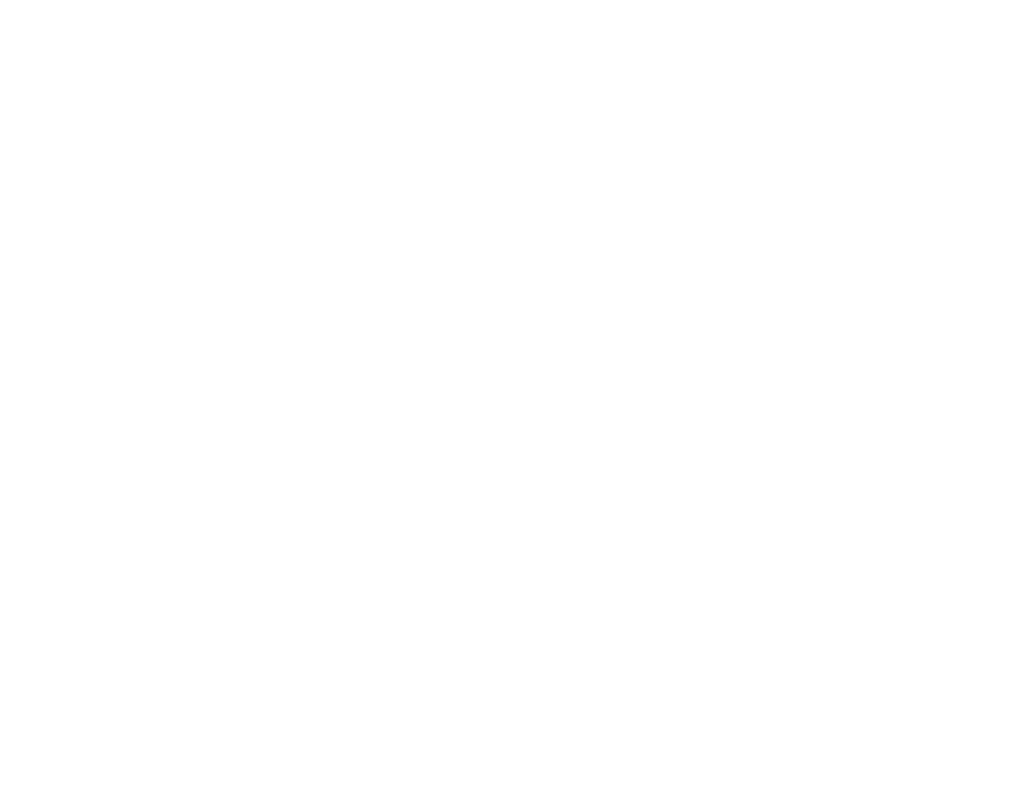
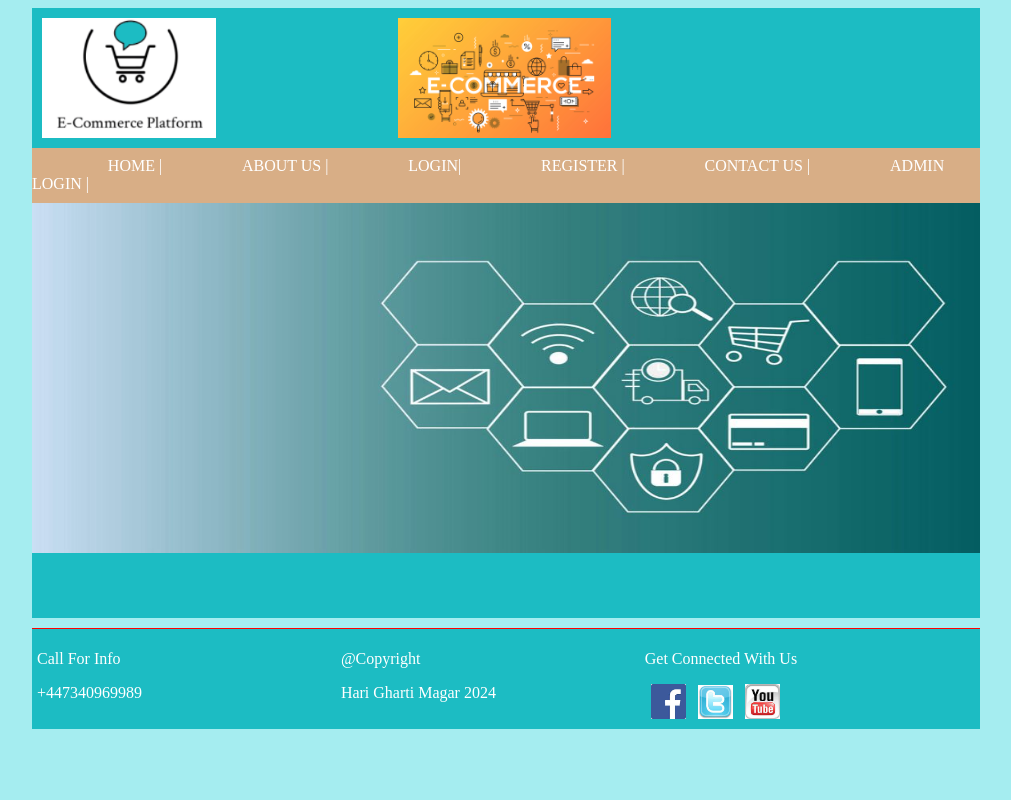
Before and after one commit to harimagar/ecommerce, a PHP site: page / in a window 1280 px wide. Before the commit the part shown is empty. Shown: the whole page, without its empty margins (134-1145 px from the left). Run offline with PHP 8.4, Linux system fonts and the light colour scheme.

Commit message:
Basic Layout

```diff
--- /dev/null
+++ b/database.php
@@ -0,0 +1,15 @@
+<?php
+		$host = "localhost";
+		$username = "root";
+		$password = "";
+
+
+			$conn = mysqli_connect($host,$username,$password) or die ("could not connect" .mysqli_error());
+			if(!mysqli_select_db($conn, "grocery_store_db"))
+			{
+				header("Location: setup.php");
+				exit();
+			}
+			//mysql_select_db("grocery_store_db") or die("database doesnot exist");
+
+?>
--- /dev/null
+++ b/footer.php
@@ -0,0 +1,16 @@
+		<div class="footer">
+       		<div class="footer-inside">
+            	<p>Call For Info</p>
+                <p>+447340969989</p>
+            </div>
+        	<div class="footer-inside">
+                <p>@Copyright</p>
+                <p>Hari Gharti Magar 2024</p>
+        	</div>
+            <div class="footer-inside">
+            	<p>Get Connected With Us</p>
+                <p><a href="http://www.facebook.com" target="_blank"><img src="images/fb-logo.jpg" alt="FACEBOOK"/></a><a href="http://www.twitter.com" target="_blank"><img src="images/twitter.jpg" alt="TWITTER"/></a><a href="http://www.youtube.com" target="_blank"><img src="images/youtube.jpg" alt="YOUTUBE"/></a></p></p>
+        	</div>
+
+            <div class="clr"></div>
+       </div> <!--end of footer div-->
--- /dev/null
+++ b/header.php
@@ -0,0 +1,21 @@
+<?php
+	include('database.php');
+?>
+<html>
+<head>
+	<title>E-Commerce Platform</title>
+    <link href="style.css" rel="stylesheet" type="text/css" />
+</head>
+
+<body>
+	<div class="wrapper">
+    	<div class="header">
+        	<div class="header-logo">
+				<a href="index.php"><img height="100%" src="images/logo.png" /></a>
+            </div>
+            <div class="header-image">
+
+                <img src="images/ecommerce.jpg" alt="image not found" />
+            </div>
+
+    	</div>
--- a/index.php
+++ b/index.php
@@ -1,11 +1,16 @@
-<html>
-<head>
-	<title>E-Commerce Platform</title>
-    <link href="style.css" rel="stylesheet" type="text/css" />
-</head>
+		<?php include('header.php');?>
+        <?php include('menu.php');?>
+        <?php include('slider.php');?>
 
-<body>
+       	<div class="content">
+            <div class="content">
+
+        	</div>
 
 
+        </div> <!--end of content div-->
+
+       <?php include('footer.php');?>
+    </div> <!--end of wrapper div-->
 </body>
 </html>
--- /dev/null
+++ b/menu.php
@@ -0,0 +1,8 @@
+<div class="menu-bar">
+	<a href="index.php">HOME |</a>
+    <a href="about-us.php">ABOUT US |</a>
+    <a href="login-system.php">LOGIN|</a>
+    <a href="register-system.php">REGISTER |</a>
+    <a href="contact-us.php">CONTACT US |</a>
+    <a href="admin-login.php">ADMIN LOGIN |</a>
+</div>
--- /dev/null
+++ b/slider.php
@@ -0,0 +1,3 @@
+<div class="slider">
+    	<img src="images/banner.jpg" alt="No Slider Available" />
+</div>
--- a/style.css
+++ b/style.css
@@ -0,0 +1,122 @@
+body
+{
+	background-color:#a5edf0   ;
+}
+
+.wrapper
+{
+	width:75%;
+	margin:auto;
+	background-color:#1cbcc3;
+	color: white;
+}
+.header
+{
+	padding:10px;
+	width:75%;
+	height:120px;
+
+}
+.header-logo
+{
+	width:50%;
+	float:left;
+}
+.header-image
+{
+	width:50%;
+	float:right;
+
+}
+.header-image img{
+	width: 60%;
+	height: 100%;
+}
+/*end of header */
+
+.menu-bar
+{
+	width:100%;
+	background-color:#d8ae86;
+	padding-bottom:1%;
+	padding-top:1%;
+}
+.menu-bar a
+{
+	text-decoration:none;
+	color:white;
+	padding-left:8%;
+}
+.menu-bar a:hover
+{
+	text-decoration:underline;
+}
+/*end of menu-bar*/
+
+.slider{
+
+}
+
+.slider img{
+	width: 100%;
+	height: 350px;
+}
+/*end of slider*/
+
+.content
+{
+	width:98%;
+	/*background-color:#FFF;
+	*/
+
+	margin: 1%;
+	padding: 1%;
+}
+
+.content img{
+	width: 100%;
+}
+
+/*end of content*/
+
+.footer
+{
+	width:100%;
+	height:100px;
+	background-color:#1cbcc3;
+	float:left;
+	border-top:solid #F00 1px;
+	/*color: white;*/
+}
+.footer-inside
+{
+	width:31%;
+	padding:5px;
+	float:left;
+
+}
+.footer-inside img
+{
+	width:12%;
+	padding:0 2%;
+}
+
+.footer3 img
+{
+	width:48px;
+	height:40px;
+	padding-left:10px;
+}
+.footer1 p, .footer2 p, .footer3 p
+{
+	padding-left:20px;
+}
+/*end of footer*/
+
+.clr{clear:both;}
+
+.content-right form input, select, textarea
+{
+	margin-left:0%;
+	width:100%;
+}
```
Also changed, not shown: login-system.php (added, +33 -0 lines), images/banner.JPG (added), images/bg.jpg (added), images/ecommerce.jpg (added), images/fb-logo.jpg (added), images/logo.PNG (added), images/twitter.jpg (added), images/youtube.jpg (added).
